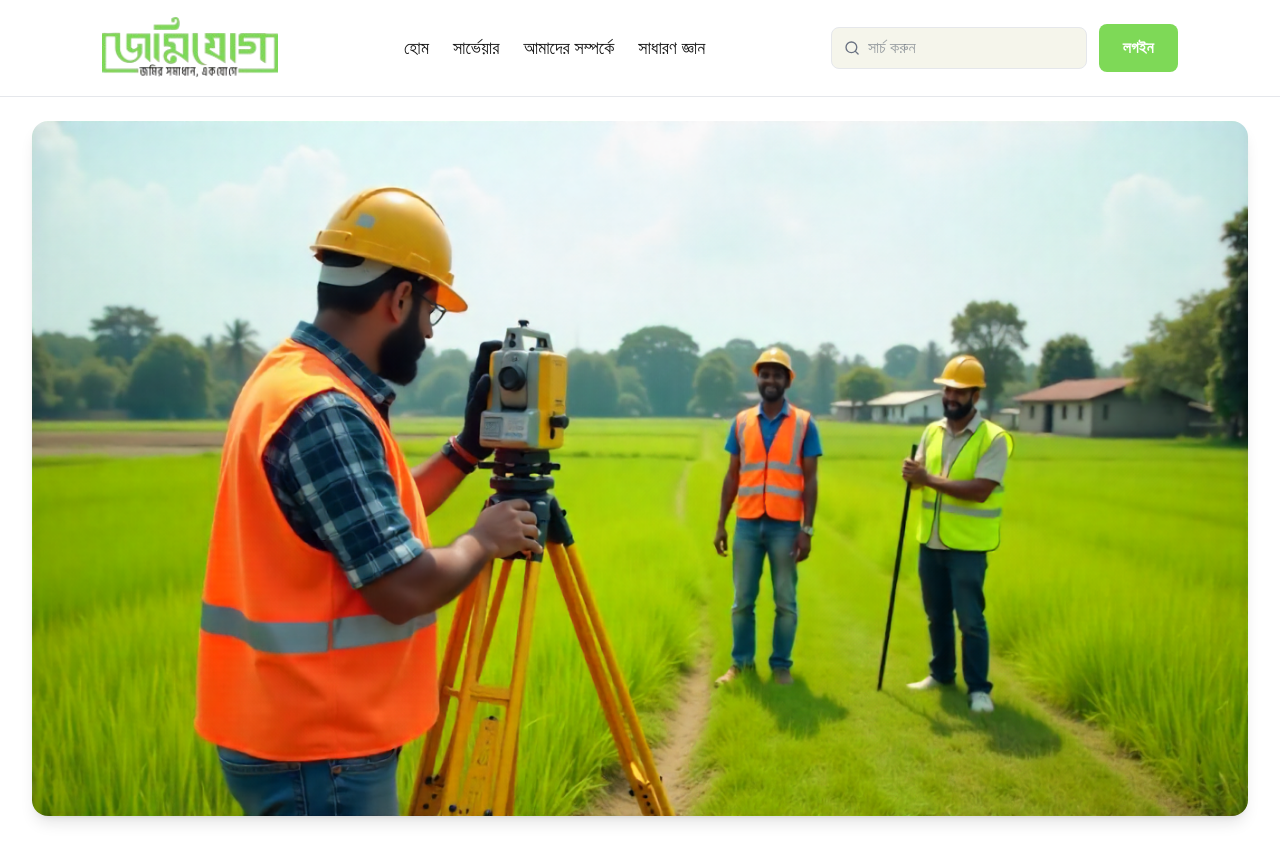
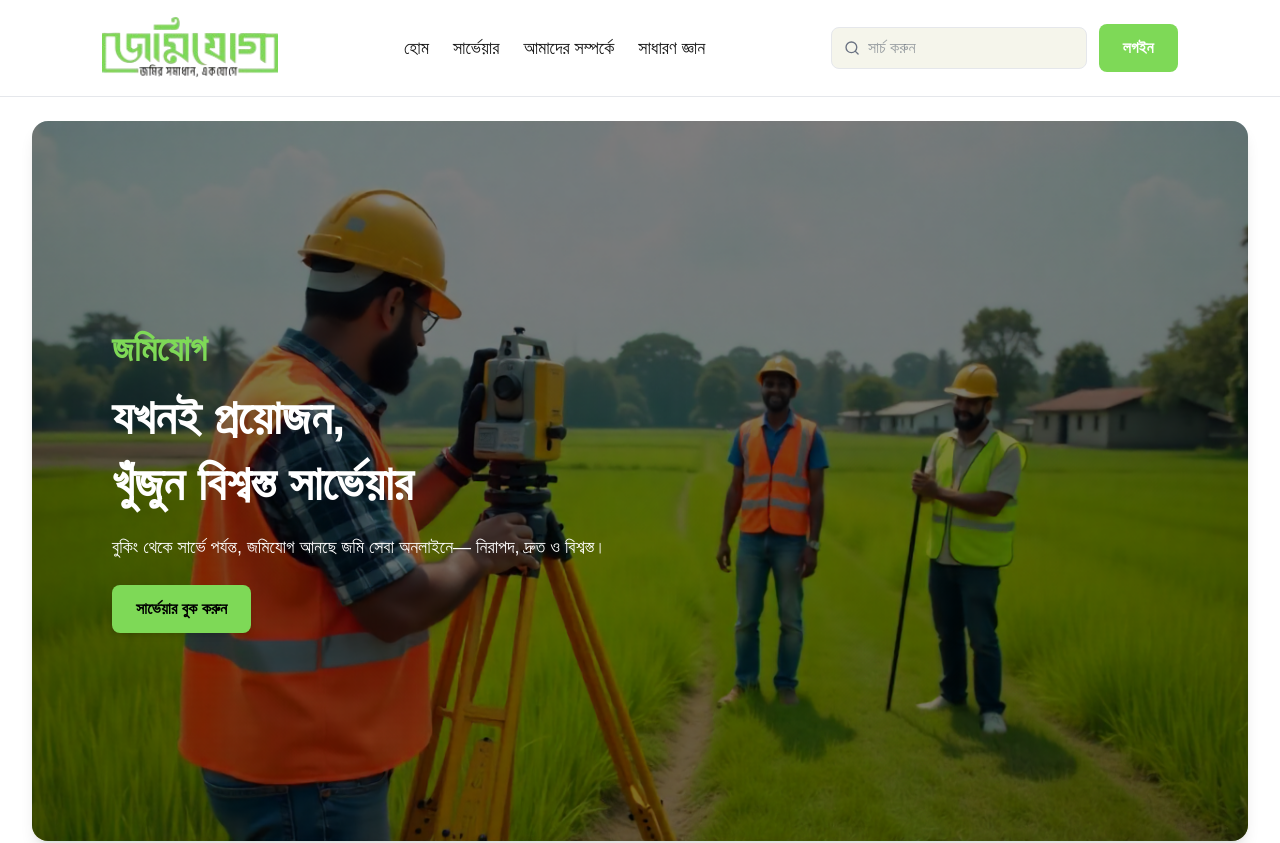
Before and after one commit to safinelahi/BD-land-surveyor, a React (Vite) app: page / in a window 1280 px wide. Shown: the top 843 px of the page. Built offline with nearby package versions, Linux system fonts and the light colour scheme.

Commit message:
change the hero section

```diff
--- a/src/components/pages/Home.jsx
+++ b/src/components/pages/Home.jsx
@@ -1,29 +1,56 @@
-import { useState } from "react";
-import { FiMenu, FiSearch, FiX } from "react-icons/fi";
+//import { useState } from "react";
 
 import heroImage2 from "../../assets/images/hero-02.png";
 import Cart from "../cart/Cart";
 
-
 import Navbar from ".././Navbar/Navbar";
 
 const Home = () => {
-  const [menuOpen, setMenuOpen] = useState(false);
+  //const [menuOpen, setMenuOpen] = useState(false);
 
   return (
     <div className="overflow-x-hidden bg-white">
       {/*  Navbar  */}
       <Navbar />
 
+      {/* ✅ Hero Section */}
+      <div className="relative mt-6 px-4 sm:px-8">
+        {/* Background Image */}
+        <div className="relative w-full h-[60vh] sm:h-[75vh] lg:h-[90vh] rounded-2xl overflow-hidden shadow-lg">
+          <img
+            src={heroImage2}
+            alt="Hero"
+            className="absolute inset-0 w-full h-full object-cover"
+          />
 
-      {/*  Hero Section  */}
-      <section className="mt-6 px-4 sm:px-8">
-        <img
-          src={heroImage2}
-          alt="Hero"
-          className="w-full h-auto rounded-2xl shadow-lg object-cover"
-        />
-      </section>
+          {/* Dark Overlay */}
+          <div className="absolute inset-0 bg-black/50"></div>
+
+          {/* Text Content */}
+          <div className="relative z-10 flex flex-col items-start justify-center h-full px-6 sm:px-12 md:px-20 text-white">
+            {/* Logo */}
+            <h1 className="text-2xl sm:text-3xl md:text-4xl font-extrabold text-[#7ED957] mb-4">
+              জমিযোগ
+            </h1>
+
+            {/* Heading */}
+            <h2 className="text-xl sm:text-2xl md:text-5xl font-bold leading-snug mb-4">
+              যখনই প্রয়োজন, <br /> খুঁজুন বিশ্বস্ত সার্ভেয়ার
+            </h2>
+
+            {/* Subtext */}
+            <p className="text-sm sm:text-base md:text-lg mb-6 max-w-xl">
+              বুকিং থেকে সার্ভে পর্যন্ত, জমিযোগ আনছে জমি সেবা অনলাইনে— নিরাপদ,
+              দ্রুত ও বিশ্বস্ত।
+            </p>
+
+            {/* CTA Button */}
+            <button className="bg-[#7ED957] hover:bg-[#6ac648] text-black font-semibold px-6 py-3 rounded-lg shadow-md transition">
+              সার্ভেয়ার বুক করুন
+            </button>
+          </div>
+        </div>
+      </div>
 
       {/*  Divisions Section  */}
       <section className="px-4 sm:px-8 mt-10 mb-16">
```
